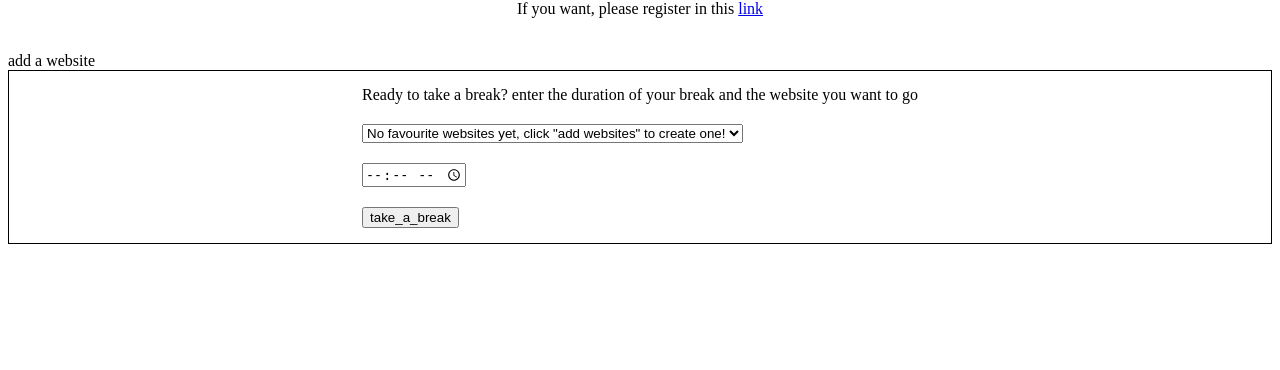
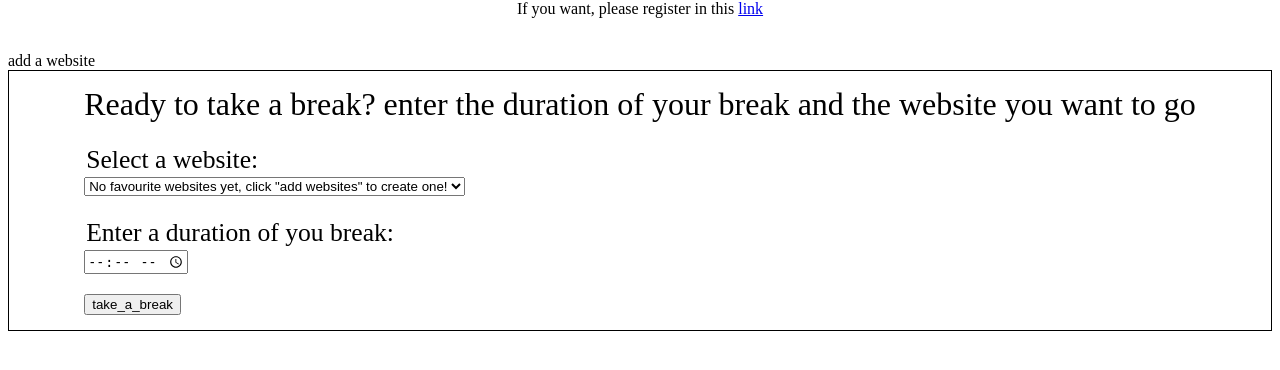
Before and after one commit to ChenxuanWei0428/Take_a_break, a Django app: template take_a_break_app/templates/take_a_break_app/main.html in a window 1280 px wide. Shown: the part 16-386 px from the top of the page. Run offline with Django 3.2, Linux system fonts and the light colour scheme; the template is opened without the code that fills it, so the values that code supplies are empty.

Commit message:
finish main page frontend

```diff
--- a/My_web/settings.py
+++ b/My_web/settings.py
@@ -65,7 +65,7 @@
 # SECURITY WARNING: don't run with debug turned on in production!
 DEBUG = True
 
-ALLOWED_HOSTS = ["take-a-break.eba-puqckdcw.us-west-2.elasticbeanstalk.com"]
+ALLOWED_HOSTS = ["take-a-break.eba-puqckdcw.us-west-2.elasticbeanstalk.com", "127.0.0.1:8000", "127.0.0.1"]
 private_ip = get_linux_ec2_private_ip()
 if private_ip:
    ALLOWED_HOSTS.append(private_ip)
--- a/take_a_break_app/static/take_a_break_app/main.css
+++ b/take_a_break_app/static/take_a_break_app/main.css
@@ -14,3 +14,12 @@
 #form_items > *{
     padding: 10px;
 }
+
+#form_intro {
+    font-size: 2.5vw;
+}
+
+.form_text {
+    padding: 2px;
+    font-size: 2vw;
+}
--- a/take_a_break_app/templates/take_a_break_app/main.html
+++ b/take_a_break_app/templates/take_a_break_app/main.html
@@ -28,14 +28,15 @@
                 Ready to take a break? enter the duration of your break and the website you want to go
             </div>
             <div id="websites">
+                <div class="form_text">
+                    Select a website:
+                </div>
                 <select name="website">
-                    <div id="default">
                     {% if list_of_websites %}
                         <option value="defalut">Please select a website!</option>
                     {% else %}
                         <option value="defalut">No favourite websites yet, click "add websites" to create one!</option>
                     {% endif %}
-                    </div>
                     {% for website in list_of_websites %}
                         <div class="website">
                             <option value={{ website.url }}>{{ website.name }}</option>
@@ -44,6 +45,9 @@
                 </select>
             </div>
             <div id="time">
+                <div class="form_text">
+                    Enter a duration of you break:
+                </div>
                 <input type="time" id="duration" name="duration">
             </div>
             <div id="submit">
```
